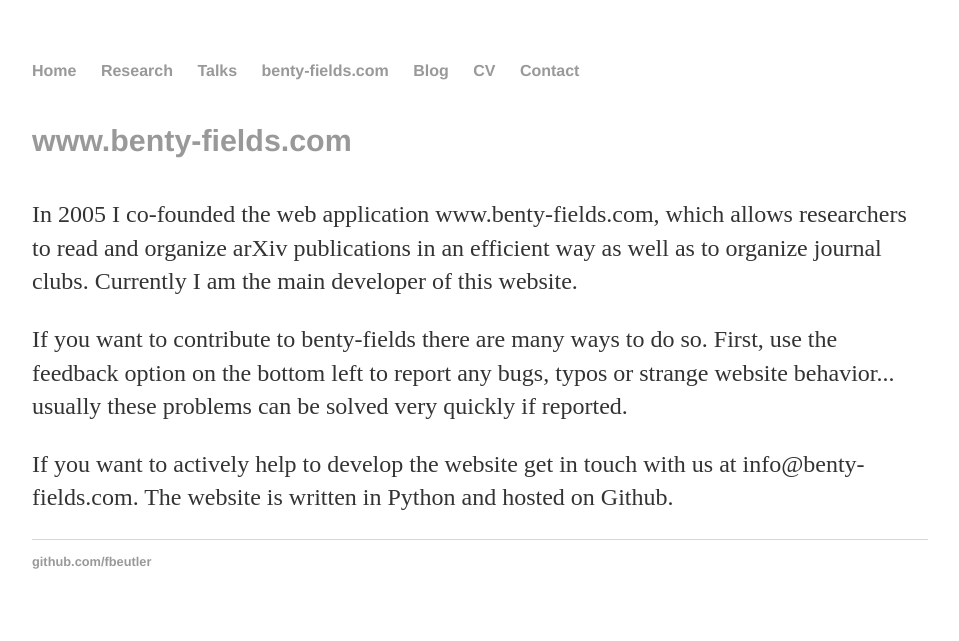
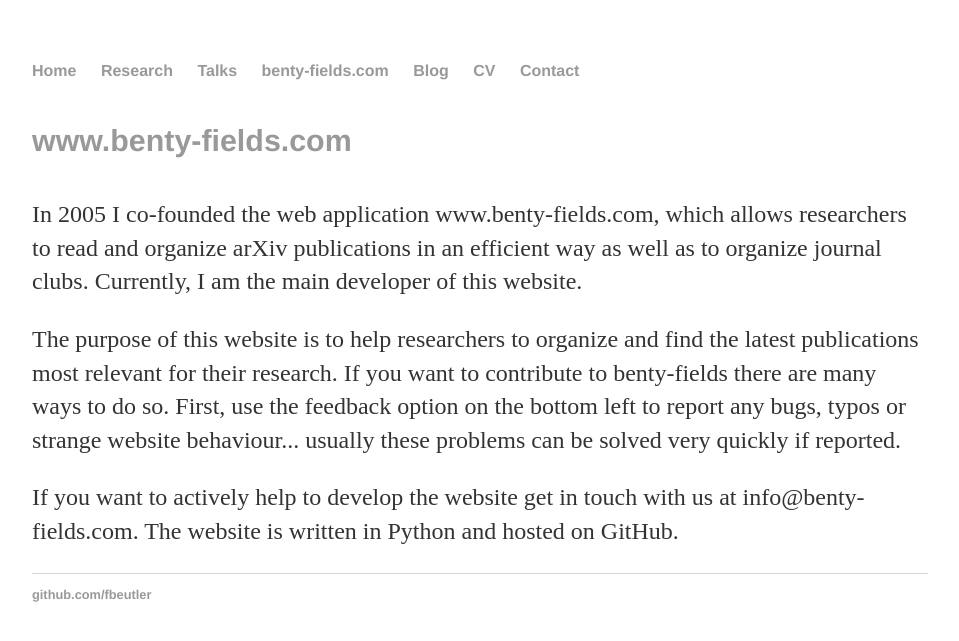
Before and after one commit to fbeutler/fbeutler.github.io, a Jekyll site: the page built from benty-fields/benty-fields.html, in a window 1280 px wide. Shown: the top 641 px of the page, without its empty margins (160-1119 px from the left). Built offline with Jekyll 4.4.1, drawn with Linux system fonts in a browser that asks for light colours.

Commit message:
Update benty-fields.html

```diff
--- a/benty-fields/benty-fields.html
+++ b/benty-fields/benty-fields.html
@@ -6,16 +6,17 @@
 <h4><a href="https://www.benty-fields.com">www.benty-fields.com</a></h4>
 
 <p>
-  In 2005 I co-founded the web application www.benty-fields.com, which allows researchers to read and organize arXiv publications in an
-  efficient way as well as to organize journal clubs. Currently I am the main developer of this website.
+  In 2005 I co-founded the web application www.benty-fields.com, which allows researchers to read and organize arXiv publications in
+  an efficient way as well as to organize journal clubs. Currently, I am the main developer of this website.
 </p>
 
 <p>
+  The purpose of this website is to help researchers to organize and find the latest publications most relevant for their research.
   If you want to contribute to benty-fields there are many ways to do so. First, use the feedback option on the bottom left to report
-  any bugs, typos or strange website behavior... usually these problems can be solved very quickly if reported.
+  any bugs, typos or strange website behaviour... usually these problems can be solved very quickly if reported.
 </p>
 
 <p>
-  If you want to actively help to develop the website get in touch with us at info@benty-fields.com. The website is written in Python
-  and hosted on Github.
+  If you want to actively help to develop the website get in touch with us at info@benty-fields.com. The website is written in
+  Python and hosted on GitHub.
 </p>
```
